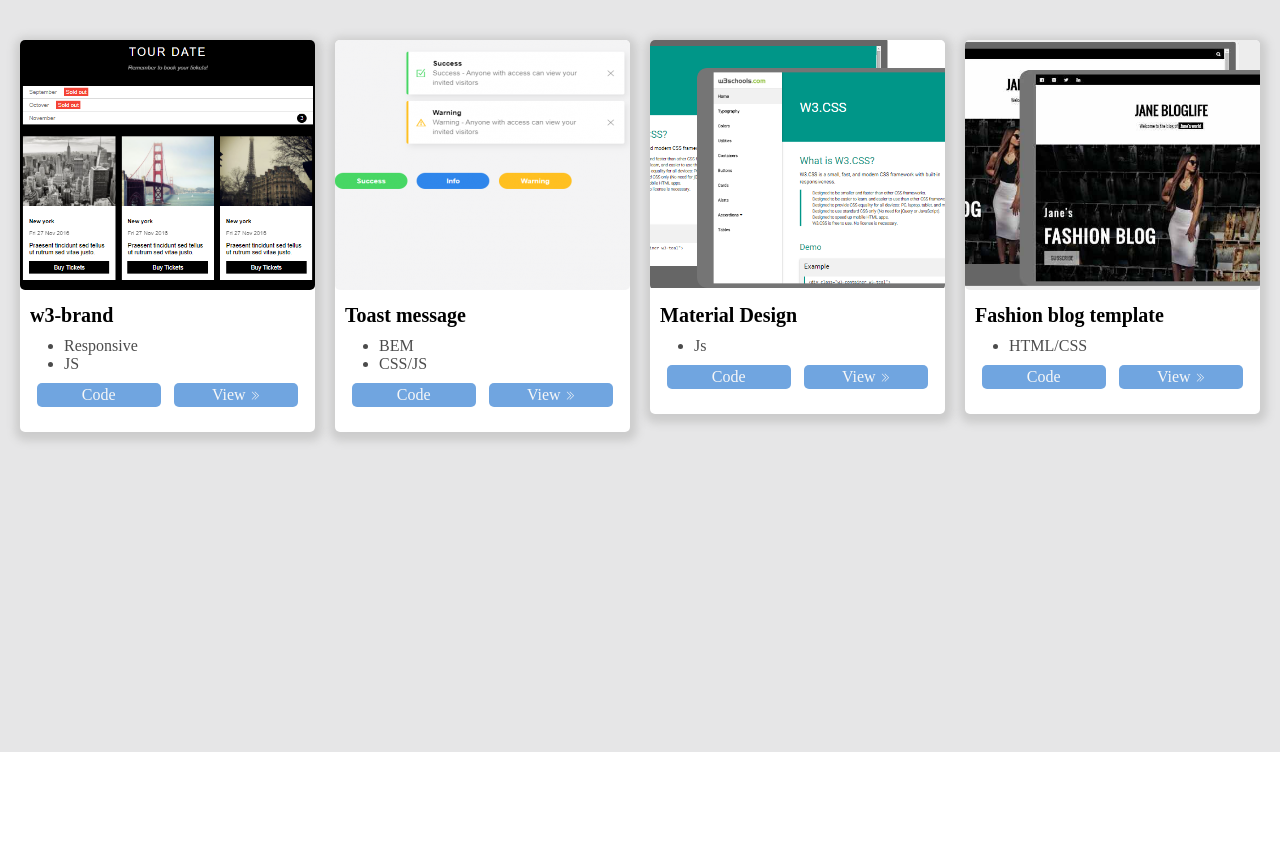
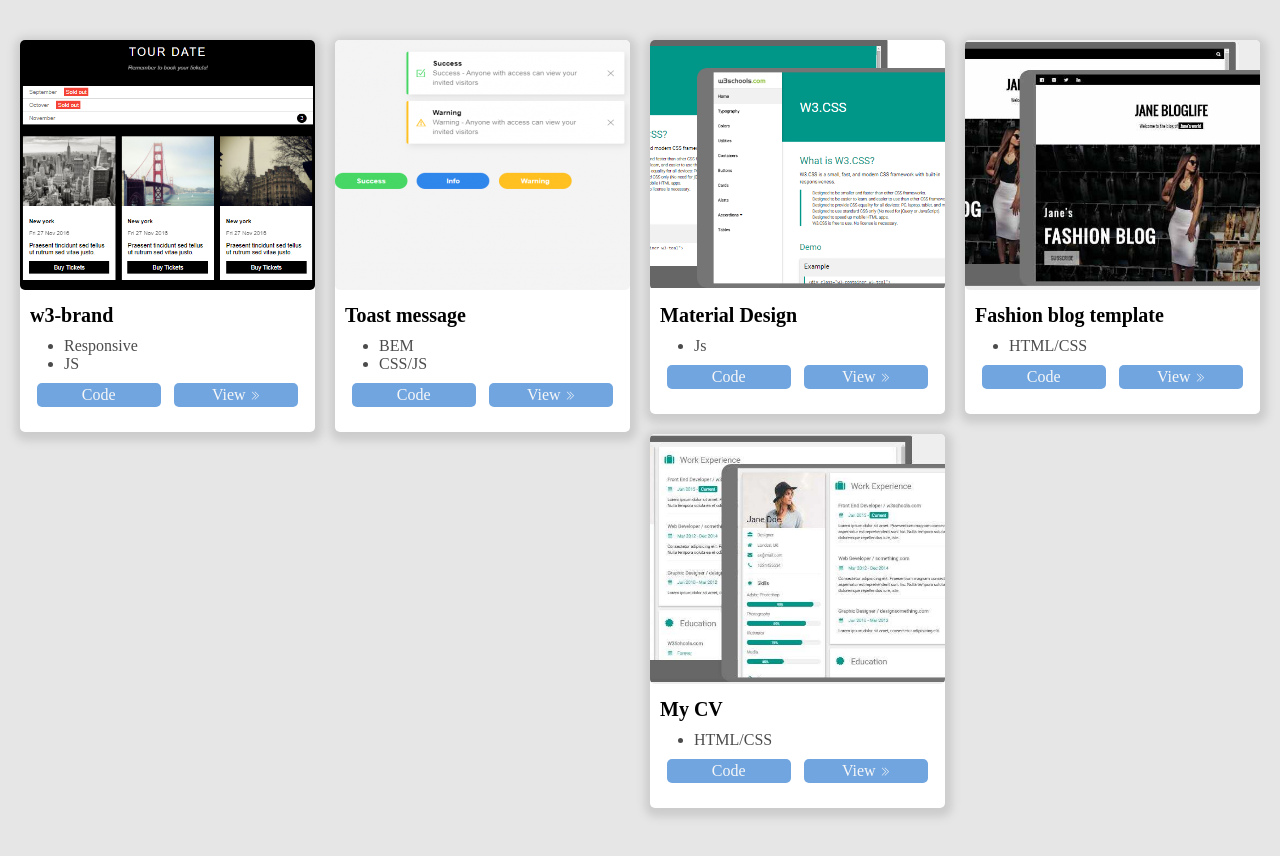
Before and after one commit to tranntuanduong/0-0-my-fronend, a plain HTML site: page index.html in a window 1280 px wide. Before the commit the page ends 800 px from the top, so only its background shows below. Drawn offline with Linux system fonts and the light colour scheme.

Commit message:
update project my cv

```diff
--- a/index.html
+++ b/index.html
@@ -78,6 +78,22 @@
                    </div>
                 </div>
 
+                <div class="col col-4 m-col-2 s-col-full">
+                    <div class="my-project">
+                        <img src="./access/img/img_temp_cv.jpg" alt="" class="my-project__img">
+                        <div class="my-project__content">
+                            <h2 class="content__name">My CV</h2>
+                            <ul class="description">
+                                <li>HTML/CSS</li>
+                            </ul>
+                            <div class="link">
+                                <a href="https://github.com/tranntuanduong/7-my-cv" target="_blank" class="content__link">Code</a>
+                                <a href="https://tranntuanduong.github.io/7-my-cv/" target="_blank" class="content__link">View<i class="ti-angle-double-right"></i></a>
+                            </div>
+                        </div>
+                   </div>
+                </div>
+
             </div>
         </div>
 
```
Also changed, not shown: access/img/img_temp_cv.jpg (added).
